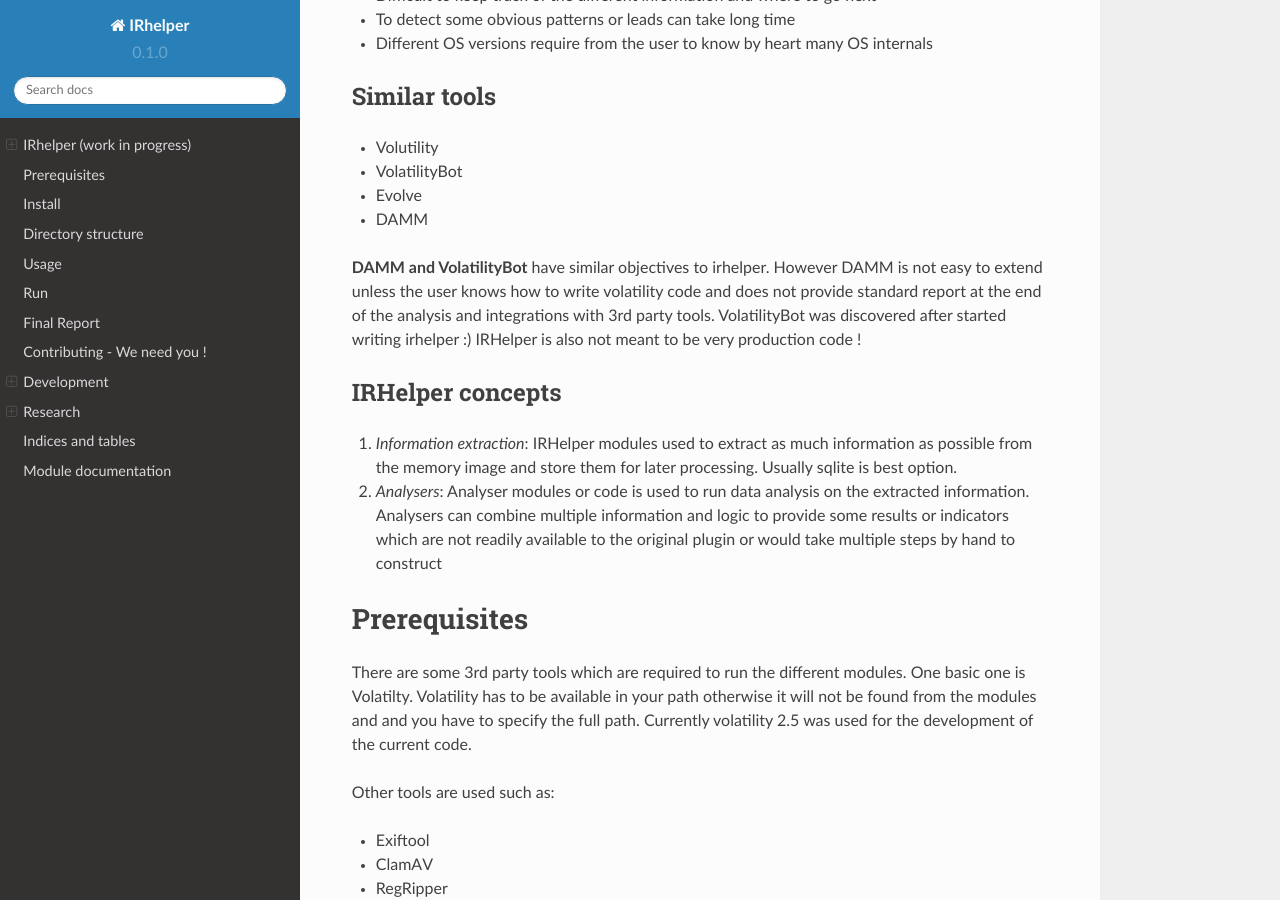
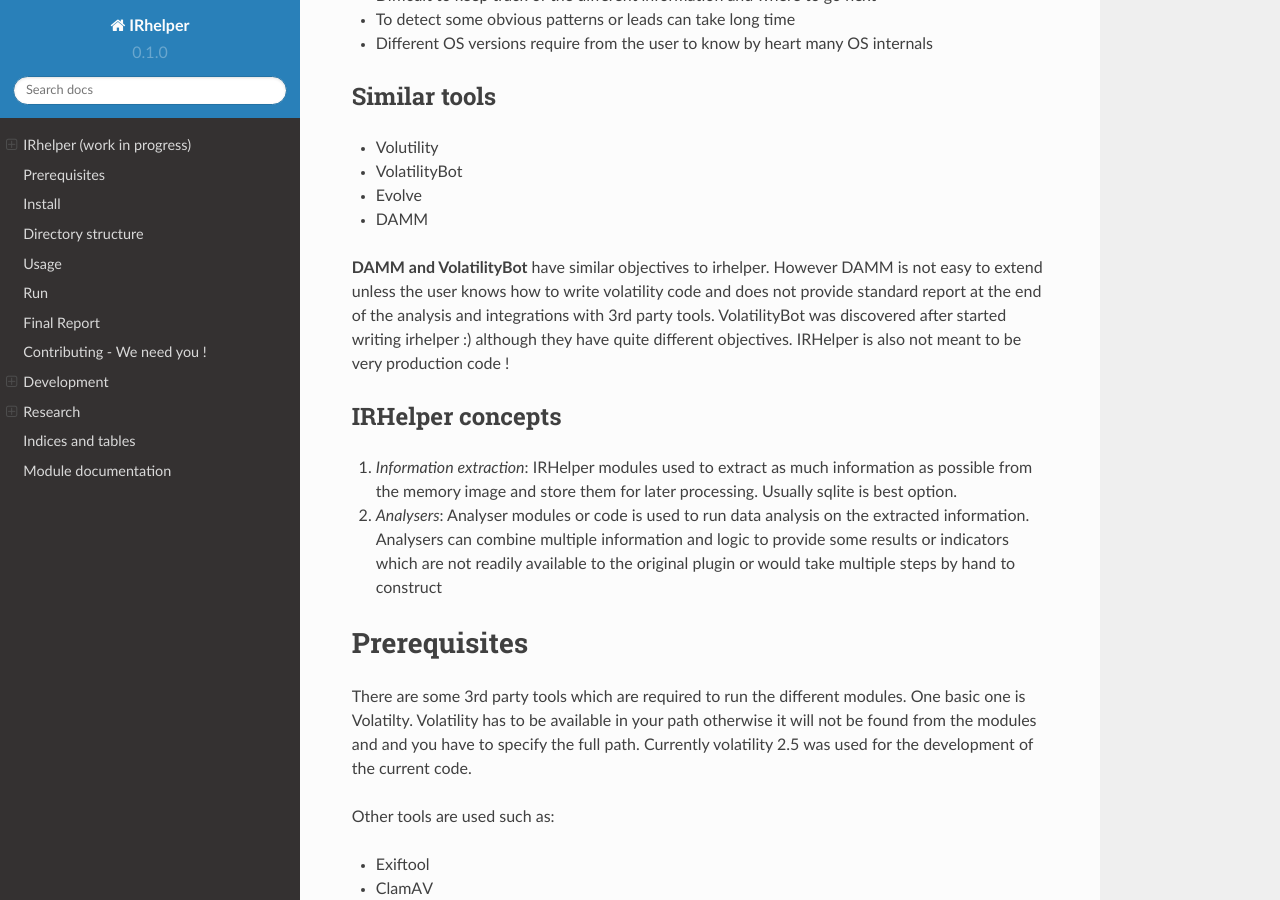
Before and after one commit to etz69/irhelper, a Sphinx documentation site: the page built from docs/index.rst, in a window 1280 px wide and 900 px high, scrolled down 1400 px. Built offline with Sphinx 7.4.7 and the Read the Docs theme 2.0.0, drawn with Linux system fonts in a browser that asks for light colours.

```diff
--- a/docs/index.rst
+++ b/docs/index.rst
@@ -101,6 +101,7 @@ Similar tools
 However DAMM is not easy to extend unless the user knows how to write volatility
 code and does not provide standard report at the end of the analysis and integrations
 with 3rd party tools. VolatilityBot was discovered after started writing irhelper :)
+although they have quite different objectives.
 IRHelper is also not meant to be very production code !
 
 IRHelper concepts
```
Also changed, not shown: README.md (+10 -2 lines).
